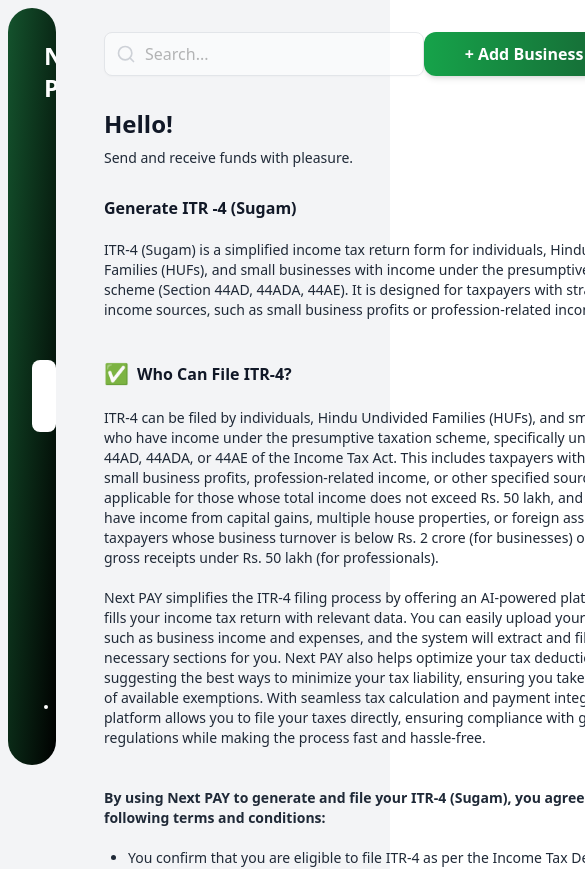
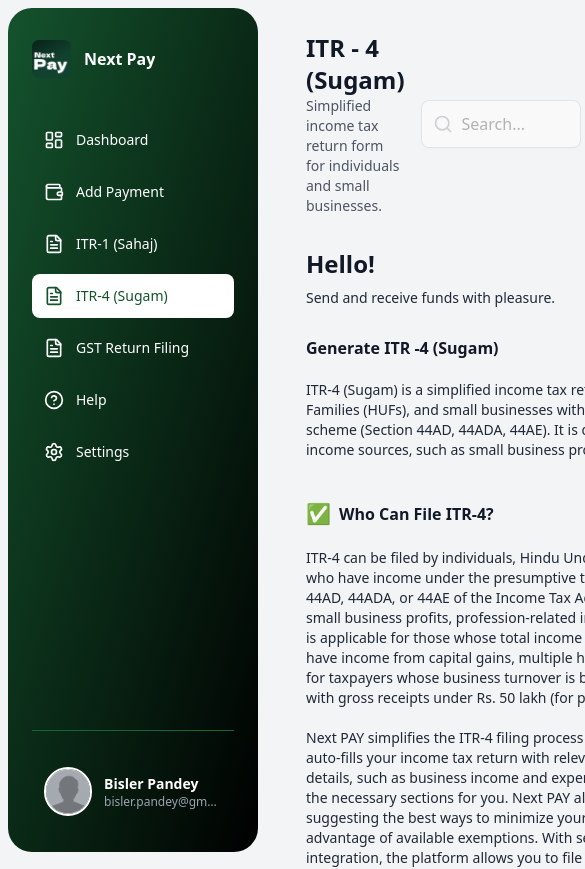
Before and after one commit to sristy17/next-payroll, a Next.js app: page /itr4 in a window 390 px wide. Shown: the top 869 px of the page, 585 px wide, since content can reach past the window. Built offline with nearby package versions, Linux system fonts and the light colour scheme; no server answers; the database is empty.

Commit message:
added navbar and made sidebar responsive

```diff
--- /dev/null
+++ b/src/app/(user)/add-payment/page.tsx
@@ -0,0 +1,14 @@
+import Navbar from "@/components/Navbar";
+
+export default function AddPayment() {
+    return (
+        <div className="flex min-h-screen bg-gray-100">
+            <div className="flex-1 flex flex-col pl-10 pr-8 pt-8">
+                <Navbar
+                    title="Add Payment"
+                    description="Manage your payments efficiently."
+                />
+            </div>
+        </div>
+    );
+}
--- a/src/app/dashboard/page.tsx
+++ b/src/app/(user)/dashboard/page.tsx
@@ -2,8 +2,6 @@
 
 import Link from "next/link";
 import StatisticsSection from './StatisticsSection';
-
-
 import {
   ChevronRight,
   ChevronUp,
@@ -13,6 +11,7 @@
 } from "lucide-react";
 import { getSession } from "@/app/api/auth/auth";
 import { useState, useEffect } from "react";
+import Navbar from "@/components/Navbar";
 
 const mockTransactions = [
   {
@@ -81,6 +80,10 @@
 
   return (
     <>
+    <Navbar
+        title="Dashboard"
+        description="Send and receive funds with pleasure."
+      />
       <h1 className="text-3xl font-bold text-gray-900 mb-6">
         Hello, {username} !
       </h1>
--- /dev/null
+++ b/src/app/(user)/gst-return/page.tsx
@@ -0,0 +1,14 @@
+import Navbar from "@/components/Navbar";
+
+export default function GstReturn() {
+  return (
+    <div className="flex min-h-screen bg-gray-100">
+      <div className="flex-1 flex flex-col pl-10 pr-8 pt-8">
+        <Navbar
+          title="GST Return Filing"
+          description="File your GST returns with ease."
+        />
+      </div>
+    </div>
+  );
+}
--- a/src/app/itr1/page.tsx
+++ b/src/app/(user)/itr1/page.tsx
@@ -1,11 +1,11 @@
 "use client"
-import Sidebar from "@/components/sidebar";
 import { Button } from "@/components/ui/button";
 import { Input } from "@/components/ui/input";
 import { Bell, Search } from "lucide-react";
 import { useEffect, useState } from "react";
-import { getSession } from "../api/auth/auth";
+import { getSession } from "../../api/auth/auth";
 import GenerateButton from '@/components/GenerateButton';
+import Navbar from "@/components/Navbar";
 
 export default function Itr1() {
   const [username, setUserName] = useState<string | undefined>(undefined);
@@ -23,33 +23,11 @@
 
   return (
     <div className="flex min-h-screen bg-gray-100">
-      <Sidebar />
       <div className="flex-1 flex flex-col pl-10 pr-8 pt-8">
-        <header className="flex items-center w-full mb-8 gap-0">
-          <div className="relative flex items-center w-80 min-w-[320px]">
-            <Search className="absolute left-3 text-gray-400 size-5" />
-            <Input
-              type="text"
-              placeholder="Search..."
-              className="pl-10 pr-4 py-2 rounded-lg border border-gray-300 focus:ring-green-500 focus:border-green-500 w-full bg-white text-gray-900 text-base shadow-sm h-11"
-              disabled
-            />
-          </div>
-          <div className="flex-1" />
-          <div className="flex items-center gap-4 justify-end">
-            <Button
-              variant="default"
-              size="lg"
-              className="rounded-xl font-semibold text-white text-base shadow-md min-w-[200px] h-11 bg-gradient-to-r from-green-600 to-green-800 hover:from-green-700 hover:to-green-900"
-            >
-              + Add Business
-            </Button>
-            <Bell className="size-7 text-gray-400 hover:text-gray-600 cursor-pointer" />
-            <div className="flex items-center ml-2">
-              <img src="/user-avatar.png" alt="User Avatar" width={44} height={44} className="rounded-full border-2 border-white shadow" />
-            </div>
-          </div>
-        </header>
+        <Navbar
+                title="ITR - 1 (Sahaj)"
+                description="Generate your ITR-1 (Sahaj) form easily."
+        />
         <main className="flex-1 pb-2 flex flex-col justify-between pt-0 max-w-none">
           <div className="flex flex-col gap-2">
             <h1 className="text-2xl font-bold text-gray-900">{username ? `Hello, ${username}!` : "Hello!"}</h1>
--- a/src/app/itr4/page.tsx
+++ b/src/app/(user)/itr4/page.tsx
@@ -1,11 +1,11 @@
 "use client"
-import Sidebar from "@/components/sidebar";
 import { Button } from "@/components/ui/button";
 import { Input } from "@/components/ui/input";
 import { Bell, Search } from "lucide-react";
 import { useEffect, useState } from "react";
-import { getSession } from "../api/auth/auth";
+import { getSession } from "../../api/auth/auth";
 import GenerateButton from '@/components/GenerateButton';
+import Navbar from "@/components/Navbar";
 
 export default function Itr4() {
 
@@ -24,33 +24,11 @@
 
   return (
     <div className="flex min-h-screen bg-gray-100">
-      <Sidebar />
       <div className="flex-1 flex flex-col pl-10 pr-8 pt-8">
-        <header className="flex items-center w-full mb-8 gap-0">
-          <div className="relative flex items-center w-80 min-w-[320px]">
-            <Search className="absolute left-3 text-gray-400 size-5" />
-            <Input
-              type="text"
-              placeholder="Search..."
-              className="pl-10 pr-4 py-2 rounded-lg border border-gray-300 focus:ring-green-500 focus:border-green-500 w-full bg-white text-gray-900 text-base shadow-sm h-11"
-              disabled
-            />
-          </div>
-          <div className="flex-1" />
-          <div className="flex items-center gap-4 justify-end">
-            <Button
-              variant="default"
-              size="lg"
-              className="rounded-xl font-semibold text-white text-base shadow-md min-w-[200px] h-11 bg-gradient-to-r from-green-600 to-green-800 hover:from-green-700 hover:to-green-900"
-            >
-              + Add Business
-            </Button>
-            <Bell className="size-7 text-gray-400 hover:text-gray-600 cursor-pointer" />
-            <div className="flex items-center ml-2">
-              <img src="/user-avatar.png" alt="User Avatar" width={44} height={44} className="rounded-full border-2 border-white shadow" />
-            </div>
-          </div>
-        </header>
+        <Navbar
+                title="ITR - 4 (Sugam)"
+                description="Simplified income tax return form for individuals and small businesses."
+        />
         <main className="flex-1 pb-2 pt-0 max-w-none">
           <div className="flex flex-col gap-2">
             <h1 className="text-2xl font-bold text-gray-900">{username ? `Hello, ${username}!` : "Hello!"}</h1>
--- /dev/null
+++ b/src/app/(user)/layout.tsx
@@ -0,0 +1,11 @@
+"use client";
+import Sidebar from "@/components/Sidebar";
+
+export default function UserLayout({ children }: { children: React.ReactNode }) {
+  return (
+    <div className="flex min-h-screen bg-gray-100">
+      <Sidebar />
+      <div className="flex-1 flex flex-col">{children}</div>
+    </div>
+  );
+}
--- /dev/null
+++ b/src/components/Navbar.tsx
@@ -0,0 +1,63 @@
+"use client";
+import React from "react";
+import { Search, Bell } from "lucide-react";
+import { Input } from "@/components/ui/input";
+import { Button } from "@/components/ui/button";
+
+interface NavbarProps {
+  title: string;
+  description?: string;
+}
+
+export default function Navbar({ title, description}: NavbarProps) {
+  return (
+    <header className="w-full mb-8">
+      <div className="flex items-center justify-between gap-4">
+        <div>
+          <h1 className="text-2xl md:text-3xl font-bold text-gray-900">{title}</h1>
+          {description && (
+            <p className="text-gray-600 text-sm md:text-base">{description}</p>
+          )}
+        </div>
+        <div className="flex items-center gap-3 md:gap-4">
+
+          <div className="flex items-center justify-center h-12 w-40 md:w-64 lg:w-80">
+            <div className="relative w-full">
+              <Search className="absolute left-3 top-1/2 -translate-y-1/2 text-gray-400 w-5 h-5" />
+              <Input
+                type="text"
+                placeholder="Search..."
+                className="pl-10 pr-4 py-2 rounded-lg border border-gray-300 focus:ring-green-500 focus:border-green-500 w-full bg-white text-gray-900 text-base shadow-sm h-12"
+                disabled
+              />
+            </div>
+          </div>
+
+          <div className="flex items-center justify-center h-10">
+            <Button
+              variant="default"
+              size="lg"
+              className="rounded-xl font-semibold text-white text-base shadow-md min-w-[120px] md:min-w-[160px] lg:min-w-[200px] h-12 bg-gradient-to-r from-green-600 to-green-800 hover:from-green-700 hover:to-green-900"
+            >
+              + Add Business
+            </Button>
+          </div>
+
+          <div className="flex items-center justify-center h-10 w-10">
+            <Bell className="w-7 h-7 md:w-8 md:h-8 text-gray-600 hover:text-gray-800 cursor-pointer" />
+          </div>
+
+          <div className="flex items-center justify-center h-11 w-11">
+            <img
+              src="/user-avatar.png"
+              alt="User Avatar"
+              width={44}
+              height={44}
+              className="rounded-full border-2 border-white shadow object-cover w-10 h-10 md:w-11 md:h-11"
+            />
+          </div>
+        </div>
+        </div>
+    </header>
+  );
+}
--- a/src/components/sidebar.tsx
+++ b/src/components/sidebar.tsx
@@ -12,13 +12,13 @@
   Settings,
 } from "lucide-react";
 
-export default function Dashboard() {
+export default function Sidebar() {
   const pathname = usePathname();
   const isActive = (path: string) => pathname === path;
 
   const navItems = [
     { name: "Dashboard", href: "/dashboard", icon: LayoutDashboard },
-    { name: "Add Payment", href: "/addpayment", icon: Wallet },
+    { name: "Add Payment", href: "/add-payment", icon: Wallet },
     { name: "ITR-1 (Sahaj)", href: "/itr1", icon: FileText },
     { name: "ITR-4 (Sugam)", href: "/itr4", icon: FileText },
     { name: "GST Return Filing", href: "/gst-return", icon: FileText },
@@ -27,8 +27,11 @@
   ];
 
   return (
-    <div className="w-[250px] bg-gradient-to-br from-green-900 to-black m-2 rounded-3xl flex flex-col p-6 sticky top-2 bottom-2 self-start max-h-[calc(100vh-1rem)] overflow-y-auto">
-      <div className="flex items-center mb-10 mt-2">
+    <aside
+      className="flex-shrink-0 h-screen min-h-screen w-[250px] bg-gradient-to-br from-green-900 to-black m-2 rounded-3xl flex flex-col p-6 overflow-y-auto overflow-x-hidden"
+      style={{ maxHeight: "100vh" }}
+    >
+      <div className="flex items-center mb-10 mt-2 w-full">
         <Image
           src={"/logo.png"}
           alt="Next Pay Logo"
@@ -37,43 +40,50 @@
           priority
           className="mr-3"
         />
-        <span className="font-bold text-2xl text-white">Next Pay</span>
+        <span className="font-bold text-base md:text-2xl text-white truncate">
+          Next Pay
+        </span>
       </div>
 
-      <nav className="flex-1 space-y-2">
+      <nav className="flex-1 space-y-2 w-full">
         {navItems.map((item) => (
           <Link
             key={item.href}
             href={item.href}
-            className={`flex items-center gap-3 p-3 rounded-lg text-white font-medium transition-colors duration-200
+            className={`flex items-center gap-3 p-3 rounded-lg font-medium transition-colors duration-200 w-full
               ${
                 isActive(item.href)
                   ? "bg-white text-green-900"
-                  : "hover:bg-green-800/50"
+                  : "text-white hover:bg-green-800/50"
               }
+              text-sm md:text-base truncate
             `}
           >
-            <item.icon className="w-5 h-5" />
-            {item.name}
+            <item.icon className="w-5 h-5 flex-shrink-0" />
+            <span className="truncate">{item.name}</span>
           </Link>
         ))}
       </nav>
 
-      <div className="mt-auto pt-6 border-t border-green-800">
-        <div className="flex items-center space-x-3 p-3">
+      <div className="mt-auto pt-6 border-t border-green-800 w-full">
+        <div className="flex items-center space-x-3 p-3 w-full">
           <Image
             src="/user-avatar.png"
             alt="User Avatar"
             width={48}
             height={48}
-            className="rounded-full border-2 border-white"
+            className="rounded-full border-2 border-white flex-shrink-0"
           />
-          <div>
-            <p className="text-white font-semibold">Bisler Pandey</p>
-            <p className="text-gray-400 text-sm">bisler.pandey@gmail.com</p>
+          <div className="min-w-0">
+            <p className="text-white font-semibold text-sm md:text-base truncate">
+              Bisler Pandey
+            </p>
+            <p className="text-gray-400 text-xs md:text-sm truncate">
+              bisler.pandey@gmail.com
+            </p>
           </div>
         </div>
       </div>
-    </div>
+    </aside>
   );
 }
```
Also changed, not shown: src/app/(user)/dashboard/layout.tsx (renamed from src/app/dashboard/layout.tsx, +7 -5 lines), src/app/add-payment/page.tsx (deleted, +0 -7 lines), src/app/gst-return/page.tsx (deleted, +0 -7 lines), src/app/(user)/dashboard/StatisticsSection.tsx (renamed from src/app/dashboard/StatisticsSection.tsx), 1 other file (tests, documents, lock files or other folders).
